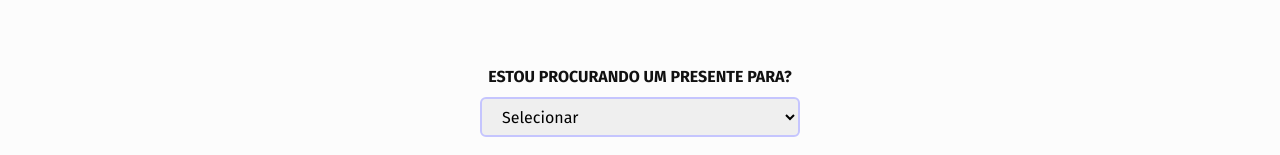
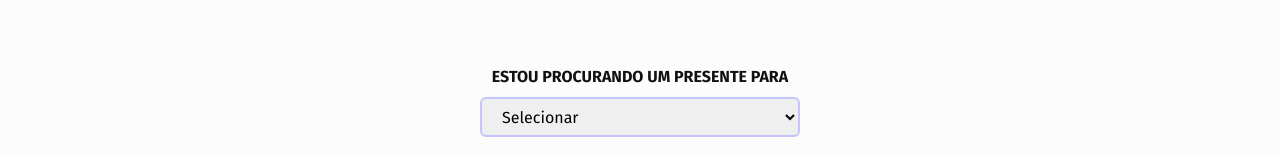
Before and after one commit to arthur-dias/whatgift-app, a React (Vite) app: page / in a window 1280 px wide. Shown: the part 345-500 px from the top of the page. Built offline with nearby package versions, Linux system fonts and the light colour scheme.

Commit message:
changed form text

```diff
--- a/src/components/Form/Form.tsx
+++ b/src/components/Form/Form.tsx
@@ -76,7 +76,7 @@ const Form = () => {
     <div className={styles.form}>
       <div className={styles.form__input}>
         <label htmlFor='people-select' className={styles.input__label}>
-          ESTOU PROCURANDO UM PRESENTE PARA?
+          ESTOU PROCURANDO UM PRESENTE PARA
         </label>
         <select
           id='people-select'
```
